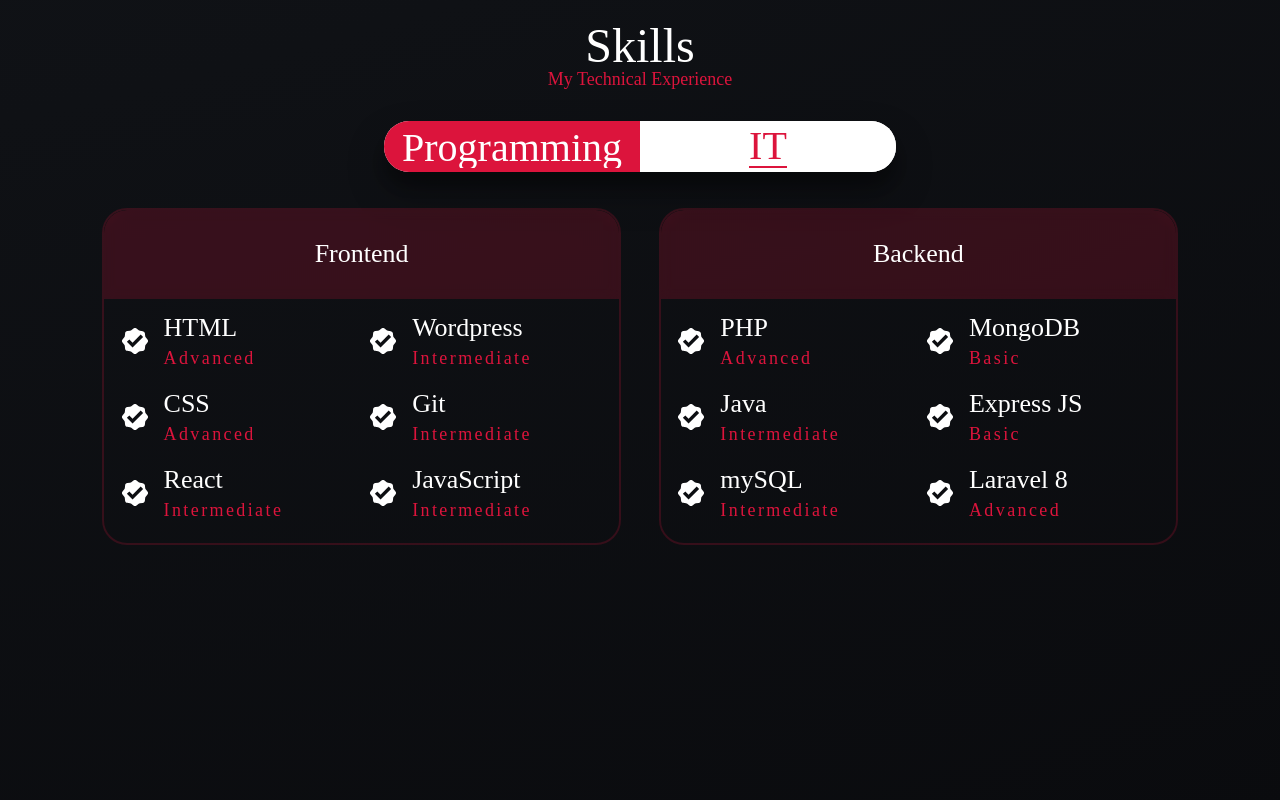
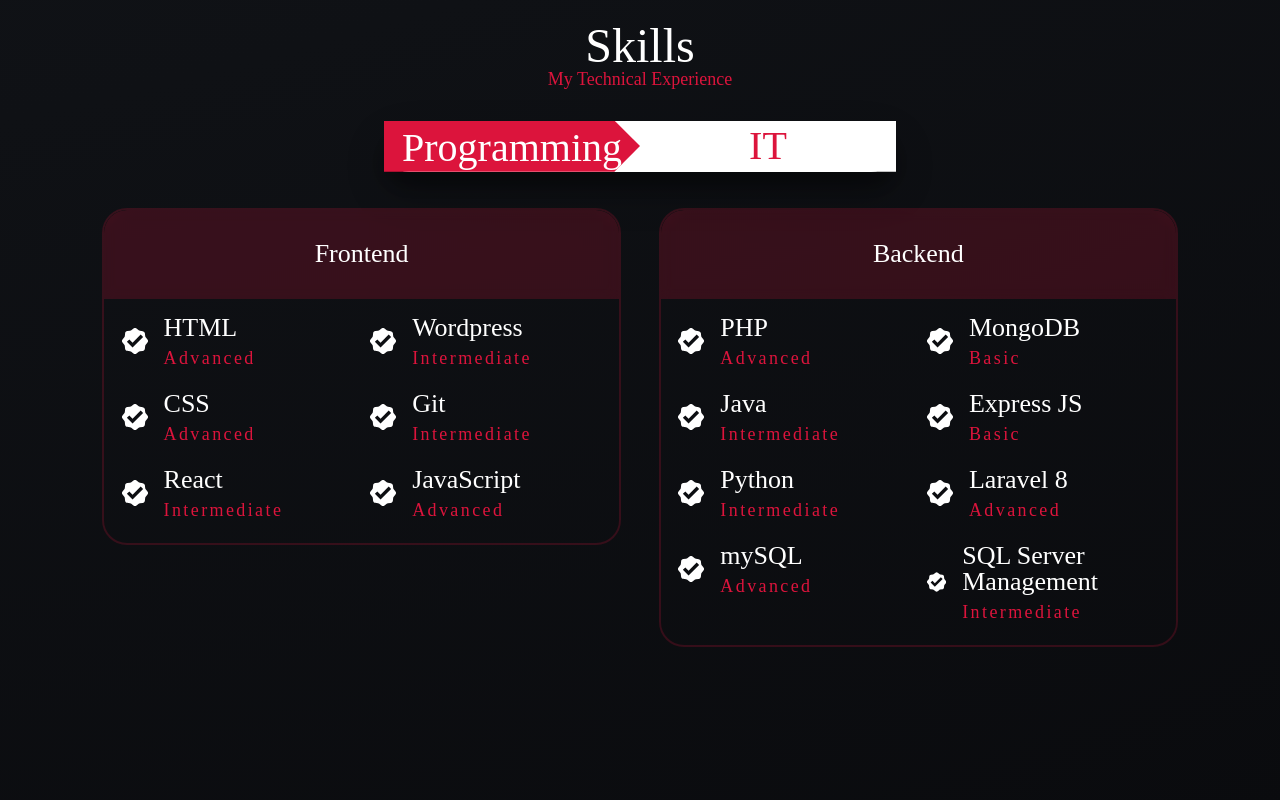
Before and after one commit to GarinMcCullick/PortfolioRedesign, a React (Create React App) app in the folder portfolio/: page / in a window 1280 px wide. Shown: the part 1580-2380 px from the top of the page. Built offline with nearby package versions, Linux system fonts and the light colour scheme.

Commit message:
added some animations / updated skills

```diff
--- a/portfolio/src/Components/ContactPage.js
+++ b/portfolio/src/Components/ContactPage.js
@@ -1,7 +1,26 @@
 import React from "react";
-import styled, { keyframes } from 'styled-components';
-import { ImPhone, ImMail4, ImLinkedin, ImArrowRight2 } from "react-icons/im";
+import styled, { keyframes } from "styled-components";
+import { ImPhone, ImMail4, ImLinkedin } from "react-icons/im";
 
+// Background color animation on hover
+const backgroundAnimation = keyframes`
+  0% {
+    background-color: white;
+  }
+  100% {
+    background-color: #4682B4; /* Steel blue */
+  }
+`;
+
+// Glow effect on hover
+const glowAnimation = keyframes`
+  0% {
+    box-shadow: 0px 0px 10px rgba(0, 0, 0, 0.1);
+  }
+  100% {
+    box-shadow: 0px 0px 40px rgba(70, 130, 180, 0.8); /* Stronger glow */
+  }
+`;
 
 // Container setup
 const Container = styled.section`
@@ -11,22 +30,23 @@
   flex-wrap: wrap;
   justify-content: center;
   align-items: center;
+  gap: 50px;
 `;
 
 const Title = styled.div`
   width: 100%;
-  height: 10%;
-  display: flex;
-  flex-flow: column nowrap;
-  justify-content: center;
-  align-items: center;
+  text-align: center;
+  margin-bottom: 0px;
 `;
 
 const H2 = styled.h2`
   font-size: 48px;
   letter-spacing: 0.2rem;
+  @media (max-width: 768px) {
+    font-size: 36px;
+  }
   @media (max-width: 480px) {
-    font-size: 34px;
+    font-size: 30px;
   }
 `;
 
@@ -34,73 +54,93 @@
   font-size: 24px;
   color: crimson;
   margin-top: 0.7rem;
-  text-align: center;
+  @media (max-width: 768px) {
+    font-size: 20px;
+  }
   @media (max-width: 480px) {
-    font-size: 20px;
+    font-size: 18px;
   }
 `;
 
-const backgroundAnimation = keyframes`
-  0% {
-    background-color: white;
+// Diamond-shaped box with responsive sizing
+const Box = styled.div`
+  width: 300px;
+  height: 300px;
+  background-color: white;
+  display: flex;
+  justify-content: center;
+  align-items: center;
+  position: relative;
+  transform: rotate(45deg);
+  transition: transform 0.3s ease, box-shadow 0.3s ease;
+  box-shadow: 0px 0px 15px rgba(0, 0, 0, 0.2);
+  cursor: pointer;
+  overflow: hidden;
+  margin-bottom: 10%;
+  &:hover {
+    animation: ${backgroundAnimation} 0.5s ease forwards,
+      ${glowAnimation} 0.5s ease forwards;
+    transform: rotate(45deg) scale(1.1);
   }
-  100% {
-    background-color: #4682B4; /* Steel blue */
+
+  @media (max-width: 1024px) {
+    width: 200px;
+    height: 200px;
+  }
+
+  @media (max-width: 768px) {
+    width: 180px;
+    height: 180px;
+  }
+
+  @media (max-width: 480px) {
+    width: 150px;
+    height: 150px;
   }
 `;
 
-const Box = styled.div`
-  color: #282c34;
-  width: 500px;
-  height: 300px;
-  background-color: white;
-  border-radius: 25px;
-  margin: 20px;
+// Inner content rotated back to normal, ensuring link is clickable
+const InnerContent = styled.a`
+  width: 100%;
+  height: 100%;
   display: flex;
   flex-direction: column;
   justify-content: center;
   align-items: center;
-  box-shadow: 0 10px 20px rgba(0, 0, 0, 0.1);
-  position: relative;
-  overflow: hidden;
-  transition: box-shadow 0.3s ease;
+  text-decoration: none;
+  color: rgb(60, 60, 60);
+  position: absolute;
+  transform: rotate(-45deg);
+  text-align: center;
+  padding: 10px;
+  font-size: 20px;
+  font-weight: bold;
+
+  &:visited {
+    color: rgb(60, 60, 60);
+  }
+
+  &:hover {
+    color: white;
+  }
 
   @media (max-width: 768px) {
-    width: 250px;
-    height: 450px;
+    font-size: 16px;
   }
 
   @media (max-width: 480px) {
-    width: 90%;
-    max-width: 300px;
-    height: 150px;
-    flex-grow: 1;
-  }
-
-  /* Hover effect - background color change with animation */
-  :hover {
-    cursor: pointer;
-    box-shadow: 0 10px 20px rgba(0, 0, 0, 0.3);
-    animation: ${backgroundAnimation} 0.5s ease forwards;
+    font-size: 14px;
   }
 `;
 
-const A = styled.a`
-  width: 100%;
-  height: 100%;
-  display: flex;
-  flex-flow: column wrap;
-  justify-content: space-evenly;
-  align-items: center;
-  text-decoration: none;
-  color: rgb(60, 60, 60);
-
-  :visited {
-    color: rgb(60, 60, 60);
+const P = styled.p`
+  margin-top: 5%;
+  @media (max-width: 768px) {
+    font-size: 14px;
   }
 
-  :hover {
-    color: white;
+  @media (max-width: 480px) {
+    font-size: 12px;
   }
 `;
 
@@ -112,31 +152,37 @@
         <H3>Feel free to reach out via channels below!</H3>
       </Title>
       <Box>
-        <A href="tel:5736808460" target="_blank" rel="noopener noreferrer">
-          <ImPhone size={64} />
-          <p>573-680-8460</p>
-          <p>Phone</p>
-          <ImArrowRight2 />
-        </A>
+        <InnerContent
+          href="tel:15736808460"
+          target="_blank"
+          rel="noopener noreferrer"
+        >
+          <ImPhone size={48} />
+          <P>Phone</P>
+          <P>(573) 680-8460</P>
+        </InnerContent>
       </Box>
       <Box>
-        <A href="mailto: glmccullick@gmail.com" target="_blank" rel="noopener noreferrer">
-          <ImMail4 size={64} />
-          <p>glmccullick@gmail.com</p>
-          <p>Email</p>
-          <ImArrowRight2 />
-        </A>
+        <InnerContent
+          href="mailto:glmccullick@gmail.com"
+          target="_blank"
+          rel="noopener noreferrer"
+        >
+          <ImMail4 size={48} />
+          <P>Email</P>
+          <P>glmccullick@gmail.com</P>
+        </InnerContent>
       </Box>
       <Box>
-        <A
+        <InnerContent
           href="https://www.linkedin.com/in/garin-mccullick-891a2320a/"
           target="_blank"
           rel="noopener noreferrer"
         >
-          <ImLinkedin size={64} />
-          <p>LinkedIn</p>
-          <ImArrowRight2 />
-        </A>
+          <ImLinkedin size={48} />
+          <P>LinkedIn</P>
+          <P>Garin McCullick</P>
+        </InnerContent>
       </Box>
     </Container>
   );
--- a/portfolio/src/Components/ITSkills.js
+++ b/portfolio/src/Components/ITSkills.js
@@ -29,6 +29,7 @@
 `;
 
 const H4 = styled.h4`
+  border-bottom: 1px solid white;
   margin-top: 3%;
   margin-bottom: 3%;
   @media (max-width: 768px) {
@@ -195,6 +196,12 @@
                   <Li>
                     <GoVerified />
                     <Span>
+                      Copilot<P>Intermediate</P>
+                    </Span>
+                  </Li>
+                  <Li>
+                    <GoVerified />
+                    <Span>
                       Intune<P>Intermediate</P>
                     </Span>
                   </Li>
@@ -206,6 +213,7 @@
                   </Li>
                 </Ul>
               </ServicesDiv>
+              <ServicesDiv>
                 <H4>Google</H4>
                 <Ul>
                   <Li>
@@ -245,6 +253,9 @@
                     </Span>
                   </Li>
                 </Ul>
+              </ServicesDiv>
+              <ServicesDiv>
+                <H4>Other Services</H4>
                 <Ul>
                   <Li>
                     <GoVerified />
@@ -252,7 +263,6 @@
                       Powerschool<P>Intermediate</P>
                     </Span>
                   </Li>
-
                   <Li>
                     <GoVerified />
                     <Span>
@@ -273,7 +283,14 @@
                       Clever<P>Intermediate</P>
                     </Span>
                   </Li>
+                  <Li>
+                    <GoVerified />
+                    <Span>
+                      Jenzabar<P>Intermediate</P>
+                    </Span>
+                  </Li>
                 </Ul>
+              </ServicesDiv>
             </Middle>
           </Box>
           <Box>
@@ -281,6 +298,7 @@
               <H3>Networking</H3>
             </Top>
             <Bottom>
+              <ServicesDiv>
                 <Ul>
                   <Li>
                     <GoVerified />
@@ -291,21 +309,13 @@
                   <Li>
                     <GoVerified />
                     <Span>
-                    IDRAC<P>basic</P>
+                      Avaya IP Management<P>Intermediate</P>
                     </Span>
                   </Li>
                   <Li>
                     <GoVerified />
                     <Span>
-                    Avaya IP Management<P>Intermediate</P>
-                  </Span>
-                </Li>
-              </Ul>
-              <Ul>
-                <Li>
-                  <GoVerified />
-                  <Span>
-                    Brands<P>Cisco - Meraki</P>
+                      Brands<P>Cisco, Dell, NetGear...</P>
                     </Span>
                   </Li>
                   <Li>
@@ -327,6 +337,7 @@
                     </Span>
                   </Li>
                 </Ul>
+              </ServicesDiv>
             </Bottom>
           </Box>
         </Body>
--- a/portfolio/src/Components/LandingPage.js
+++ b/portfolio/src/Components/LandingPage.js
@@ -3,6 +3,25 @@
 import { IoTrendingDownOutline } from "react-icons/io5";
 import { ImMail4, ImLinkedin } from "react-icons/im";
 import { FaGithub } from "react-icons/fa";
+
+// Smooth oval morphing animation
+const moveAnimation = keyframes`
+  0% {
+    transform: translate(0, 0);
+  }
+  25% {
+    transform: translate(15px, 15px);
+  }
+  50% {
+    transform: translate(-9px, -20px);
+  }
+  75% {
+    transform: translate(20px, 0);
+  }
+  100% {
+    transform: translate(0, 0);
+  }
+`;
 
 const Container = styled.section`
   height: 100vh;
@@ -75,6 +94,7 @@
     padding-top: 7%;
   }
 `;
+
 const Mail = styled(ImMail4)`
   background-color: transparent;
   color: white;
@@ -120,7 +140,7 @@
 const Span = styled.span`
   color: crimson;
   border-bottom: 2px solid crimson;
-   @media (max-width: 1000px) {
+  @media (max-width: 1000px) {
     padding-top: 7%;
   }
 `;
@@ -143,8 +163,9 @@
   width: 60%;
   background-size: cover;
   background-repeat: no-repeat;
-  border-radius: 10px;
-  box-shadow: 0 10px 20px rgba(0, 0, 0, 0.19), 0 6px 6px rgba(0, 0, 0, 0.23);
+  box-shadow: inset 0 10px 20px rgba(0, 0, 0, 0.19),
+    inset 0 6px 6px rgba(0, 0, 0, 0.23);
+  animation: ${moveAnimation} 12s ease-in-out infinite;
 
   @media (max-width: 1000px) {
     margin-top: 50%;
--- a/portfolio/src/Components/ProgrammingPage.js
+++ b/portfolio/src/Components/ProgrammingPage.js
@@ -161,7 +161,7 @@
                 <Li>
                   <GoVerified />
                   <Span>
-                    JavaScript<P>Intermediate</P>
+                    JavaScript<P>Advanced</P>
                   </Span>
                 </Li>
               </Ul>
@@ -188,7 +188,13 @@
                 <Li>
                   <GoVerified />
                   <Span>
-                    mySQL<P>Intermediate</P>
+                    Python<P>Intermediate</P>
+                  </Span>
+                </Li>
+                <Li>
+                  <GoVerified />
+                  <Span>
+                    mySQL<P>Advanced</P>
                   </Span>
                 </Li>
               </Ul>
@@ -211,6 +217,12 @@
                     Laravel 8<P>Advanced</P>
                   </Span>
                 </Li>
+                <Li>
+                  <GoVerified />
+                  <Span>
+                    SQL Server Management<P>Intermediate</P>
+                  </Span>
+                </Li>
               </Ul>
             </Bottom>
           </Box>
--- a/portfolio/src/Components/SkillsPage.js
+++ b/portfolio/src/Components/SkillsPage.js
@@ -51,15 +51,6 @@
     }
   `;
 
-  const fadeInOut = keyframes`
-    0% {
-      background-size: 0% 2px;
-    }
-    100% {
-      background-size: 100% 2px;
-    }
-  `;
-
   const Switch = styled.div`
     margin-top: 2rem;
     display: flex;
@@ -89,10 +80,16 @@
     cursor: pointer;
     background-color: ${(props) => (props.active ? "crimson" : "white")};
     color: ${(props) => (props.active ? "white" : "crimson")};
-    border-radius: ${(props) =>
-      props.left ? "25px 0 0 25px" : "0 25px 25px 0"};
     position: relative;
     z-index: 2;
+    overflow: hidden;
+    transition: background-color 0.3s ease, color 0.3s ease;
+
+    /* Slanted middle using clip-path */
+    clip-path: ${(props) =>
+      props.left
+        ? "polygon(0 0, 90% 0, 100% 50%, 90% 100%, 0 100%)"
+        : "polygon(10% 0, 100% 0, 100% 100%, 10% 100%, 0% 50%)"};
 
     @media (max-width: 768px) {
       font-size: 24px;
@@ -103,33 +100,59 @@
       text-decoration: none;
       position: relative;
       display: inline-block;
-      overflow: visible;
+      z-index: 2;
+
       span {
         display: inline-block;
         vertical-align: middle;
       }
 
       .letter {
-        animation: ${bounce} 2s ease infinite;
+        animation: ${(props) => (props.active ? bounce : "none")} 2s ease
+          infinite;
       }
 
+      /* Default underline */
       &:after {
         content: "";
         position: absolute;
-        left: 0;
+        left: 50%;
         bottom: -2px;
-        width: 100%;
+        width: 0%;
         height: 2px;
         background-color: crimson;
-        background-size: 0% 2px; /* Initially no underline */
-        background-repeat: no-repeat;
-        animation: ${fadeInOut} 2s linear infinite; /* Animation duration */
-        transition: background-size 0.3s ease; /* Smooth transition */
+        transition: width 0.3s ease-in-out, left 0.3s ease-in-out,
+          background-color 0.3s ease-in-out;
       }
     }
 
-    p.active:after {
-      background-size: 100% 2px; /* Full underline when active */
+    /* Hover effect for background expansion */
+    &.not-active::before {
+      content: "";
+      position: absolute;
+      top: 0;
+      width: 100%;
+      height: 100%;
+      background-color: #4682b4;
+      transform: scaleX(0);
+      transform-origin: ${(props) => (props.left ? "right" : "left")};
+      transition: transform 0.3s ease-in-out;
+      z-index: 1;
+    }
+
+    &.not-active:hover::before {
+      transform: scaleX(1);
+    }
+
+    &.not-active:hover {
+      color: white;
+    }
+
+    /* Change underline to blue on hover & expand outward */
+    &.not-active:hover p:after {
+      width: 100%;
+      left: 0;
+      background-color: #4682b4; /* Change underline to blue */
     }
   `;
 
@@ -144,6 +167,7 @@
           onClick={() => setShowProgramming(true)}
           active={showProgramming}
           left
+          className={showProgramming ? "active" : "not-active"}
         >
           <p className={showProgramming ? "active" : ""}>
             {showProgramming ? (
@@ -162,6 +186,7 @@
         <SwitchButton
           onClick={() => setShowProgramming(false)}
           active={!showProgramming}
+          className={!showProgramming ? "active" : "not-active"}
         >
           <p className={!showProgramming ? "active" : ""}>
             {!showProgramming ? (
```
Lines whose indentation alone changed are shown as unchanged.
